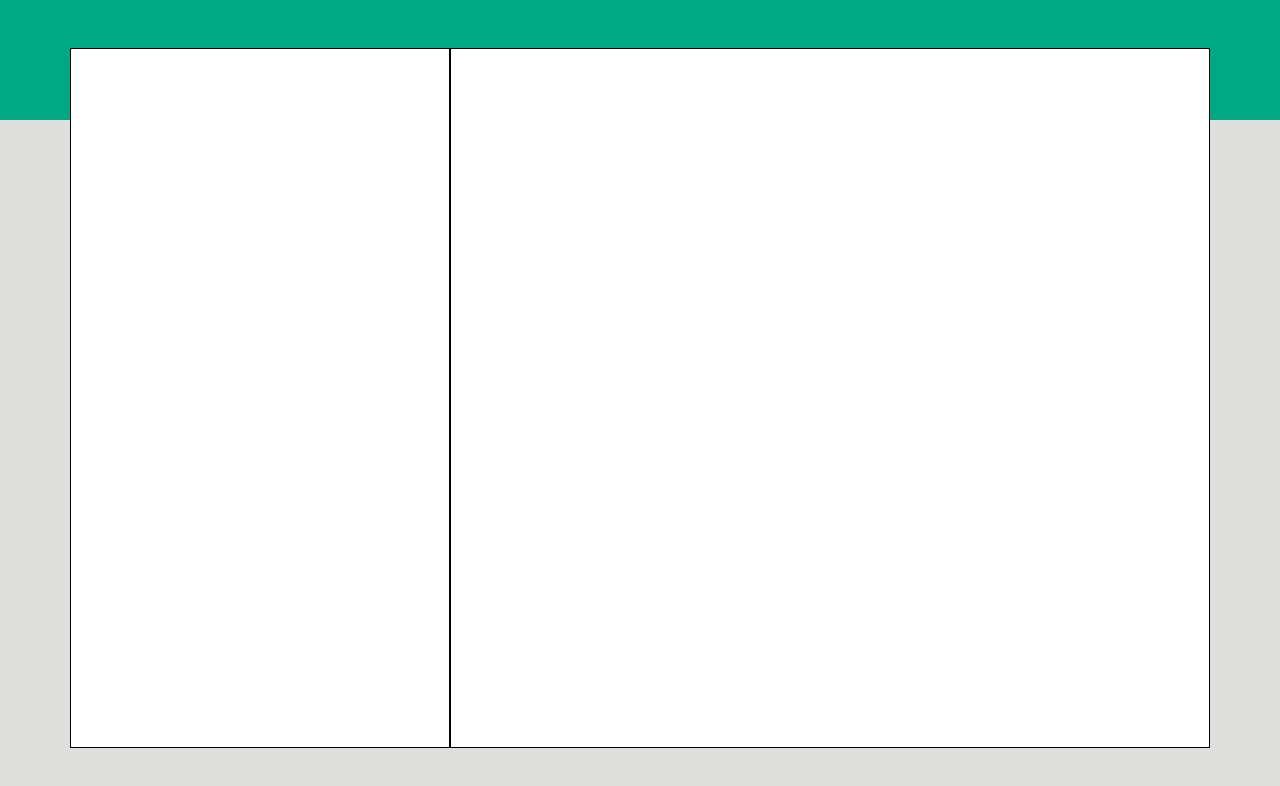
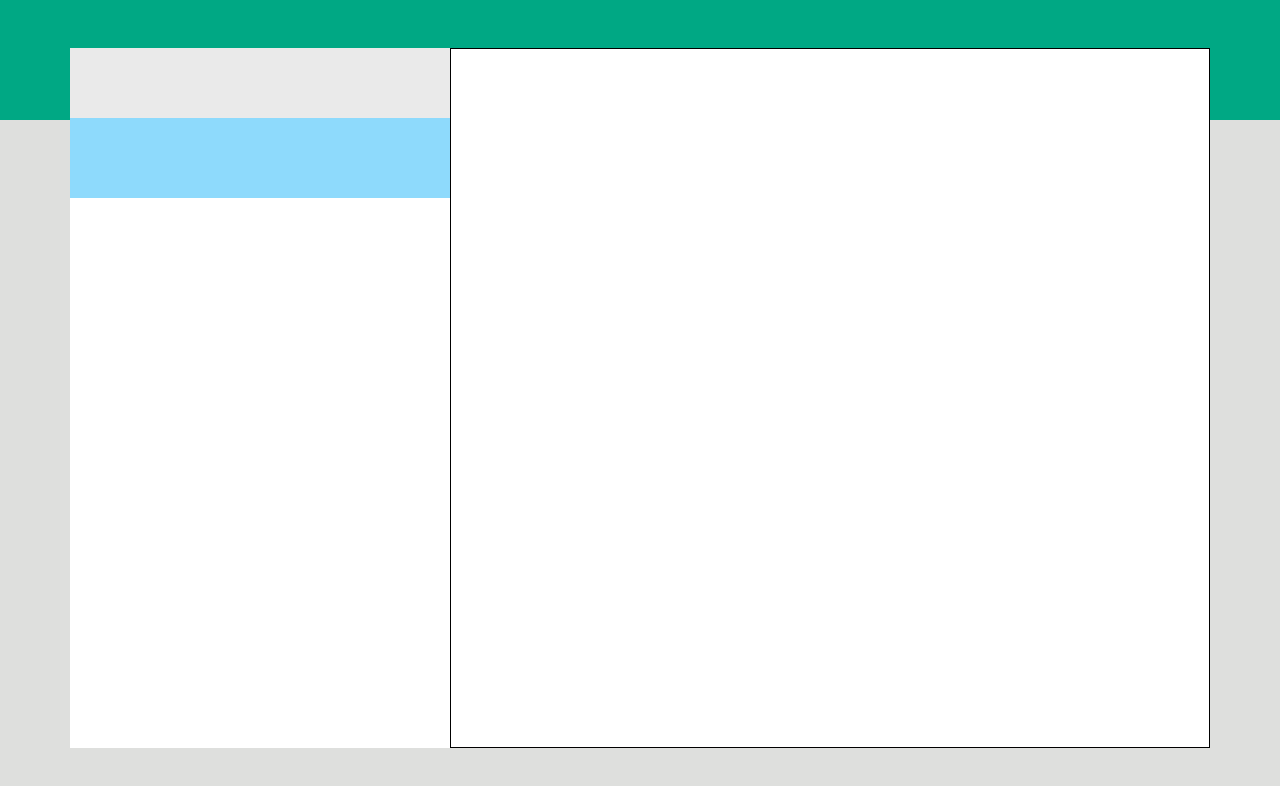
Before and after one commit to alex02r/vue-boolzapp, a plain HTML site: page index.html in a window 1280 px wide. Drawn offline with nearby package versions, Linux system fonts and the light colour scheme.

Commit message:
[UP]Aggiunto lo stile alla sidebar

```diff
--- a/css/style.css
+++ b/css/style.css
@@ -14,3 +14,17 @@ body{
     height: 100vh;
     background:linear-gradient(0deg, #DEDFDD 85%, #00A884 85%);
 }
+/* Sezione di sinistra (contatti, profilo ...)*/
+.profile{
+    background-color: #EAEAEA;
+    height: 70px;
+}
+.notice{
+    background-color: #8EDAFC;
+    height: 80px;
+}
+.contacts{
+    height: 550px;
+    background-color: white;
+    overflow-y: scroll;
+}
--- a/index.html
+++ b/index.html
@@ -13,7 +13,17 @@
         <div class="container-md py-5">
             <div class="row">
                 <div class="col-4 p-0">
-                    <div class="my_bg"></div>
+                    <div class="interface">
+                        <div class="profile">
+
+                        </div>
+                        <div class="notice">
+
+                        </div>
+                        <div class="contacts">
+
+                        </div>
+                    </div>
                 </div>
                 <div class="col-8 p-0">
                     <div class="my_bg"></div>
```
